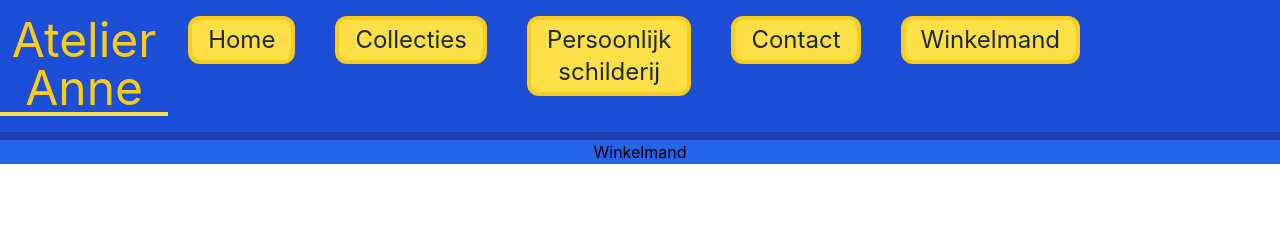
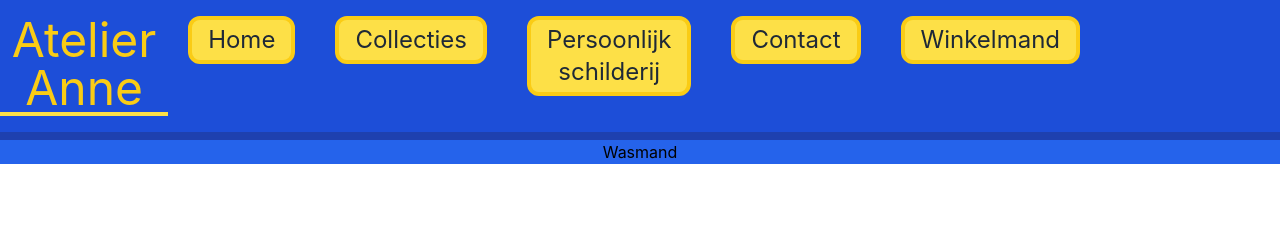
Before and after one commit to gijs-ve/projectBreughel, a React (Create React App) app in the folder client/: page /winkelmand in a window 1280 px wide. Shown: the top 230 px of the page. Built offline with nearby package versions, Linux system fonts and the light colour scheme.

Commit message:
feat: cart

```diff
--- a/client/src/pages/Winkelmand.tsx
+++ b/client/src/pages/Winkelmand.tsx
@@ -1,3 +1,3 @@
 export const Winkelmand = () => {
-    return <>Winkelmand</>;
+    return <>Wasmand</>;
 };
```
